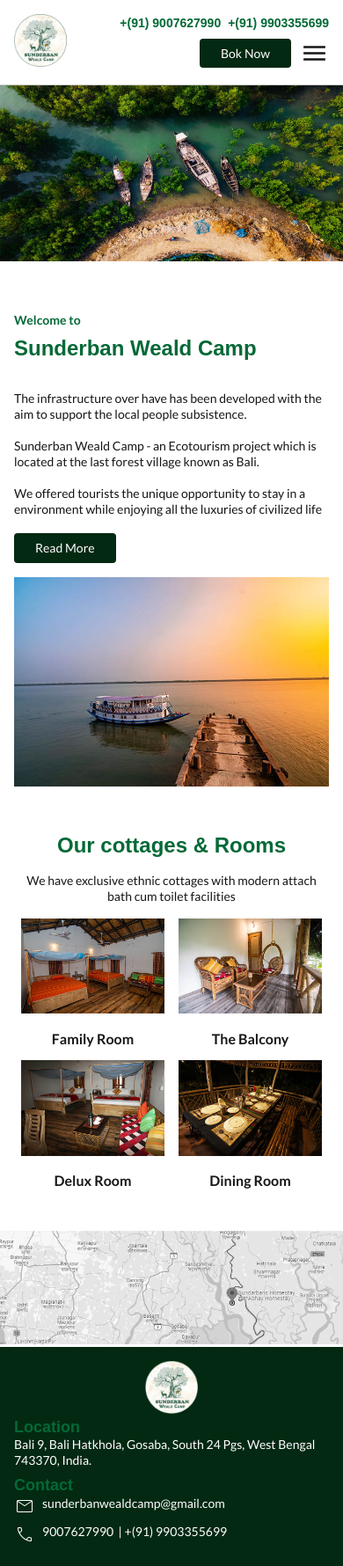
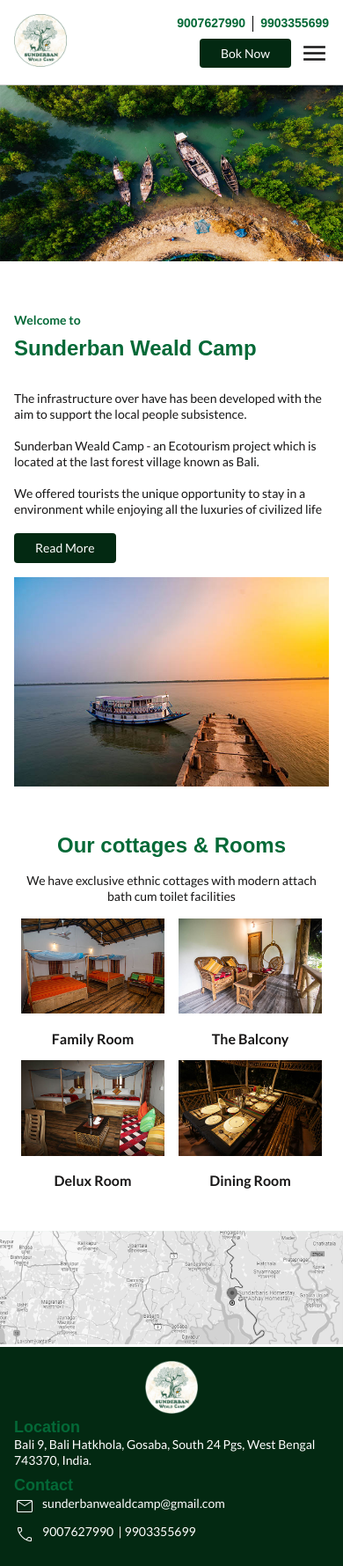
Before and after one commit to Sunderbanwealdcamp/sunderbanwealdcamp-frontend, a Next.js app: page / in a window 390 px wide. Shown: the whole page at 88% size. Built offline with nearby package versions, Linux system fonts and the light colour scheme; a web font is replaced by a local one.

Commit message:
work for new changes

```diff
--- a/public/style/globals.css
+++ b/public/style/globals.css
@@ -68,8 +68,8 @@
 .header .hcolL p{margin: 0;}
 .header .hcolR{display: flex; align-items: center; width: 25%;}
 .header .hcolR .btn-sm{ margin-left: 16px;}
-.header .hcolR h3{white-space: nowrap;}
-.header .hcolR h3 span{display: block; margin-top: 4px;}
+.header .hcolR h3{white-space: nowrap; margin-bottom: 4px;}
+.header .hcolR h3 span{display: block; margin-top: 2px;}
 .header .hMenu{ background: var(--dGreen); color: var(--White); padding: 0px 32px; justify-content: center;  display: flex; align-items: center;}
 .header .hMenu a{padding: 16px; margin: 0 8px; display: inline-flex; cursor: pointer;}
 .header .hMenu a:hover{color: var(--lGreen);}
@@ -136,9 +136,10 @@
 @media (max-width: 990px){
 
   .wrapper{padding: 16px;}
-  .header .hcolR{flex-wrap: wrap; justify-content: center;}
+  .header .hcolR{flex-wrap: wrap; justify-content: flex-end;}
   .header .hcolR button{margin: 16px auto; }
   .welcome-sec .wrapper{flex-wrap: wrap; justify-content: center;}
+  .header .hcolR h3{text-align: right;}
   .welcome-sec .wRight {width: 90%;}
   .welcome-sec p {width: 100%;}
   .Footer .footerR {width: 43%;}
@@ -180,7 +181,7 @@
   .contactWrap form{width: 100%;}
   .header .hcolR {justify-content: flex-end;}
   .header .hcolR h3{margin-bottom: 8px; font-size: 14px;}
-  .header .hcolR h3 span{display: inline-block; margin: 0 0 0 8px;}
+  .header .hcolR h3 span{display: inline-block; margin: 0 0 0 8px; border-left: 1px solid #000; padding-left: 8px;}
   h1 {font-size: 24px;}
 
   .roomdec{flex-direction: column; width: 100%;}
--- a/src/app/common/footer.js
+++ b/src/app/common/footer.js
@@ -12,7 +12,7 @@
                 <div className="footerR">
                     <h4>Contact</h4>
                     <p><span className="material-symbols-outlined">mail</span> sunderbanwealdcamp@gmail.com</p>
-                    <p><span className="material-symbols-outlined">call</span> 9007627990  &nbsp;| +(91) 9903355699</p>
+                    <p><span className="material-symbols-outlined">call</span> 9007627990  &nbsp;| 9903355699</p>
                 </div>
             </div>
         </div>
--- a/src/app/common/header.js
+++ b/src/app/common/header.js
@@ -20,8 +20,8 @@
                 </div>
                 <div className="hcolR">
                     <h3>
-                        +(91) 9007627990
-                        <span>+(91) 9903355699</span>
+                        9007627990
+                        <span>9903355699</span>
                     </h3>
                     <a href="/contact" className="btn-sm">Bok Now</a>
                     <span className="material-symbols-outlined showMob" onClick={()=>ToggleMenu()} >menu</span>
```
